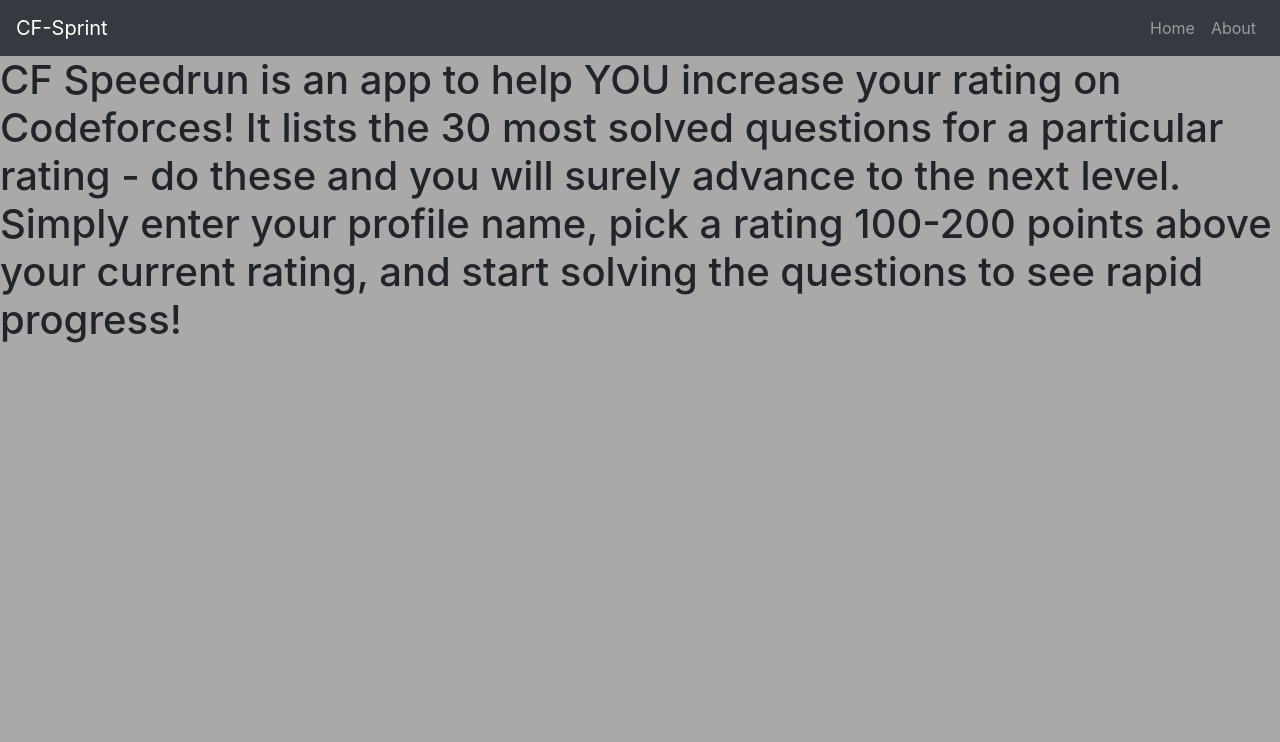
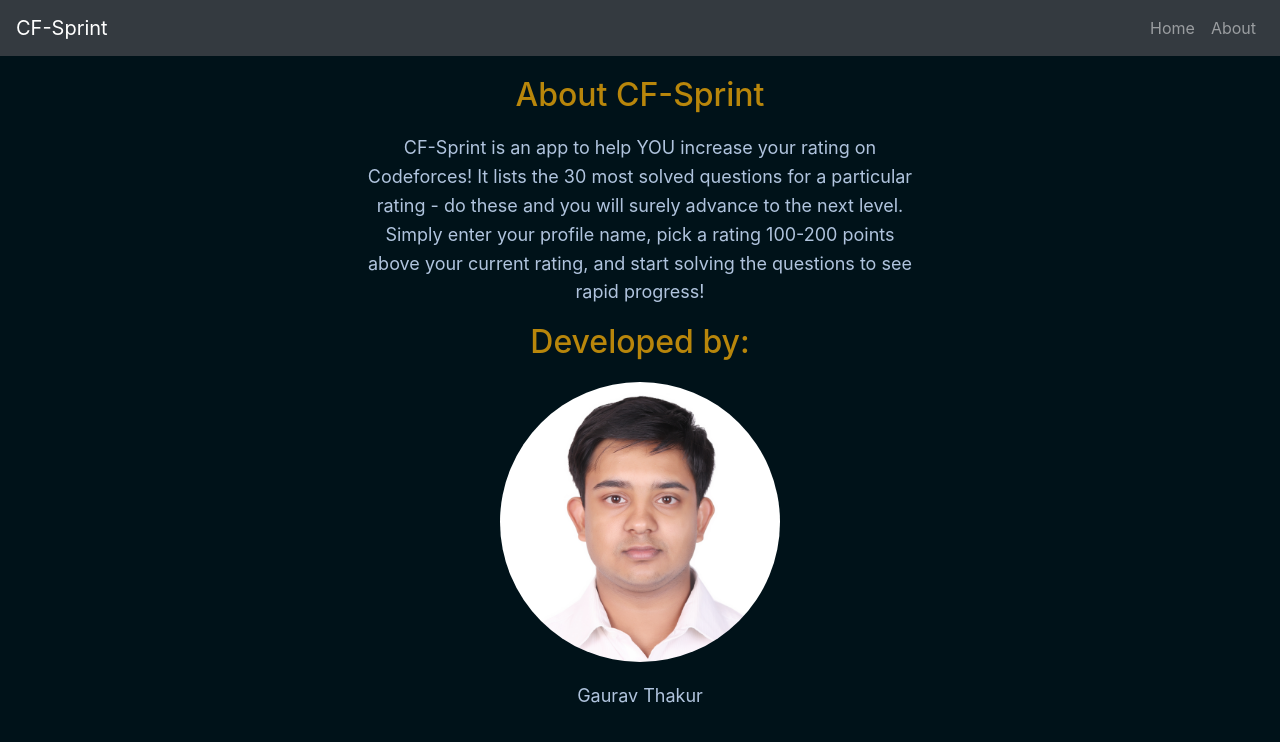
Before and after one commit to Gaurav3478/CF-Sprint, a React (Create React App) app: page /about in a window 1280 px wide. Shown: the top 742 px of the page. Built offline with nearby package versions, Linux system fonts and the light colour scheme.

Commit message:
style changes

```diff
--- a/src/App.css
+++ b/src/App.css
@@ -1,5 +1,7 @@
 body {
-    background-color: #A9A9A9;
+    /* background-color: #1A202C; */
+    /* background-color: #221d27; */
+    background-color: #001219;
 }
 
 .mySearchBar {
@@ -71,3 +73,30 @@ body {
   ::-webkit-scrollbar-thumb:hover {
     background: #555;
   }
+
+  .myAbout {
+    max-width: 600px;
+    margin: auto;
+    padding: 20px;
+    text-align: center;
+    font-size: 18px;
+    line-height: 1.6;
+    color: lightsteelblue;
+  }
+
+  .myAbout h2 {
+    margin-bottom: 20px;
+    color: darkgoldenrod;
+  }
+
+  .myAbout img {
+    display: block; /* Set the image to a block element to remove any default margins */
+    max-width: 50%; /* Set the maximum width of the image to fit within its container */
+    height: auto; /* Allow the image height to scale proportionally with the width */
+    margin: 20px auto; /* Add some margin at the top and bottom to center the image */
+    border-radius: 50%;
+  }
+
+  .myUpdate {
+    margin-top: 20px;
+  }
--- a/src/components/About.jsx
+++ b/src/components/About.jsx
@@ -1,9 +1,14 @@
 import React from 'react'
+import founderImage from '../images/US soft.jpg'
 
 function About() {
   return (
-    <div>
-      <h1>CF Speedrun is an app to help YOU increase your rating on Codeforces! It lists the 30 most solved questions for a particular rating - do these and you will surely advance to the next level. Simply enter your profile name, pick a rating 100-200 points above your current rating, and start solving the questions to see rapid progress!</h1>
+    <div className = "myAbout">
+        <h2>About CF-Sprint</h2>
+        <p className = "about-paragraph">CF-Sprint is an app to help YOU increase your rating on Codeforces! It lists the 30 most solved questions for a particular rating - do these and you will surely advance to the next level. Simply enter your profile name, pick a rating 100-200 points above your current rating, and start solving the questions to see rapid progress!</p>
+        <h2>Developed by:</h2>
+        <img src={founderImage} alt="Founder image" />
+        <p>Gaurav Thakur</p>
     </div>
   )
 }
--- a/src/components/Navbar.jsx
+++ b/src/components/Navbar.jsx
@@ -2,8 +2,15 @@ import React from 'react'
 import {
   Link
 } from "react-router-dom";
+import { useState } from 'react';
 
 function Navbar() {
+  const [activeLink, setActiveLink] = useState('');
+
+  const handleLinkClick = (linkName) => {
+    setActiveLink(linkName);
+  };
+
   return (
     <div>
         <nav className="navbar navbar-expand-lg navbar-dark bg-dark">
@@ -15,10 +22,10 @@ function Navbar() {
       <div className="collapse navbar-collapse justify-content-end" id="navbarSupportedContent">
         <ul className="navbar-nav">
           <li className="nav-item">
-            <Link to = "/home" className="nav-link">Home</Link>
+            <Link to = "/home" className={`nav-link   ${activeLink === 'home' ? `active` : ``}`} onClick={() => handleLinkClick('home')}>Home</Link>
           </li>
           <li className="nav-item">
-            <Link to = "/about" className="nav-link">About</Link>
+            <Link to = "/about" className={`nav-link   ${activeLink === 'about' ? `active` : ``}`} onClick={() => handleLinkClick('about')}>About</Link>
           </li>
         </ul>
       </div>
--- a/src/components/Table.jsx
+++ b/src/components/Table.jsx
@@ -8,6 +8,12 @@ function Table(props) {
     const [problemsByRating, setProblemsByRating] = useState({});
     const [submissions, setSubmissions] = useState({});
     const solveCounts = {};
+
+    const [updateTable, setUpdateTable] = useState(false);
+
+    const handleUpdateTable = () => {
+        setUpdateTable(!updateTable); // Toggle the state to trigger re-render
+      };
 
     useEffect(() => {
 
@@ -31,7 +37,7 @@ function Table(props) {
                 setSubmissions(new_submissions);
             })
         }
-    }, [props.user, props.validUser])
+    }, [props.user, props.validUser, updateTable])
 
 
   useEffect(() => {
@@ -95,6 +101,10 @@ function Table(props) {
     };
 
     return (
+        <div>
+            <div className='text-center'>
+                <button   button type="button" className = "btn btn-info text-center myUpdate" onClick={handleUpdateTable}>Update Table</button>
+            </div>
         <table className='table table-dark myTable table-container'>
           <thead>
             <tr>
@@ -130,6 +140,8 @@ function Table(props) {
               ))}
           </tbody>
         </table>
+        </div>
+
       );
 };
 
```
Also changed, not shown: src/images/US soft.jpg (added).
